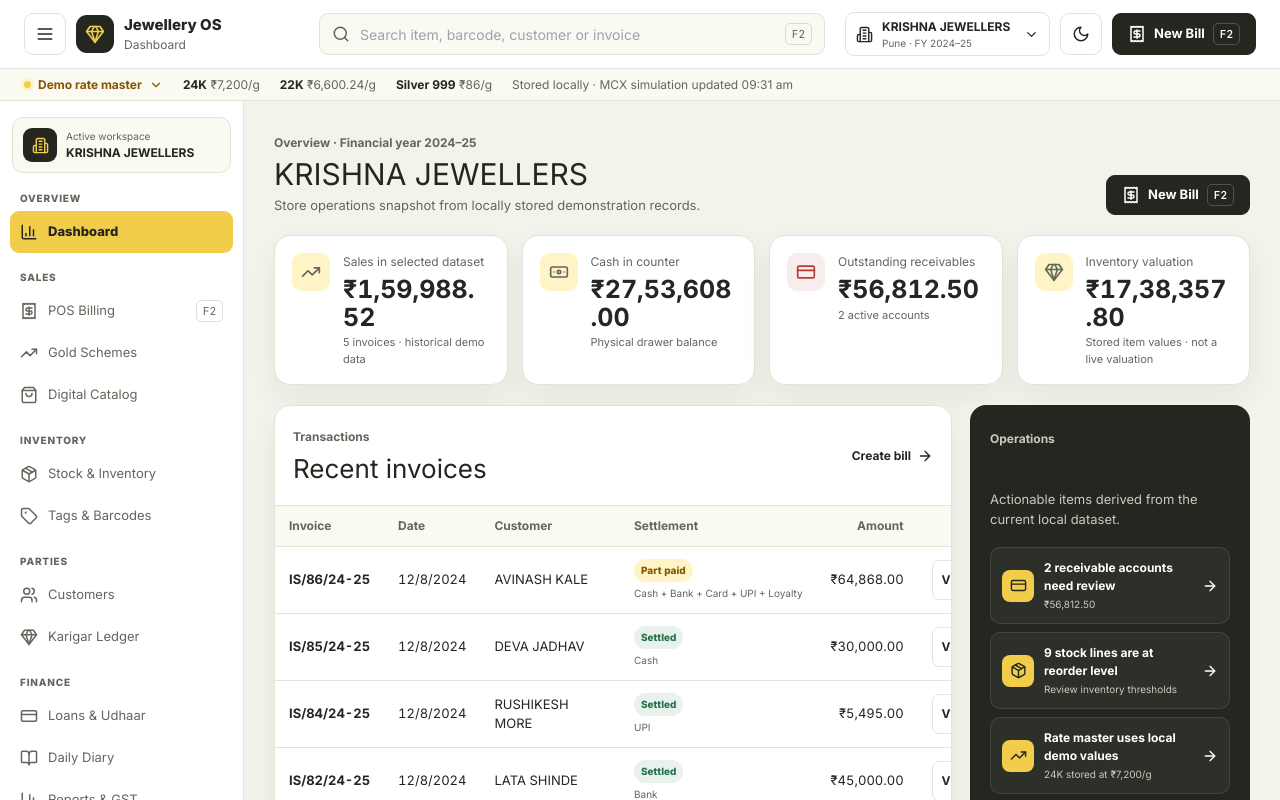
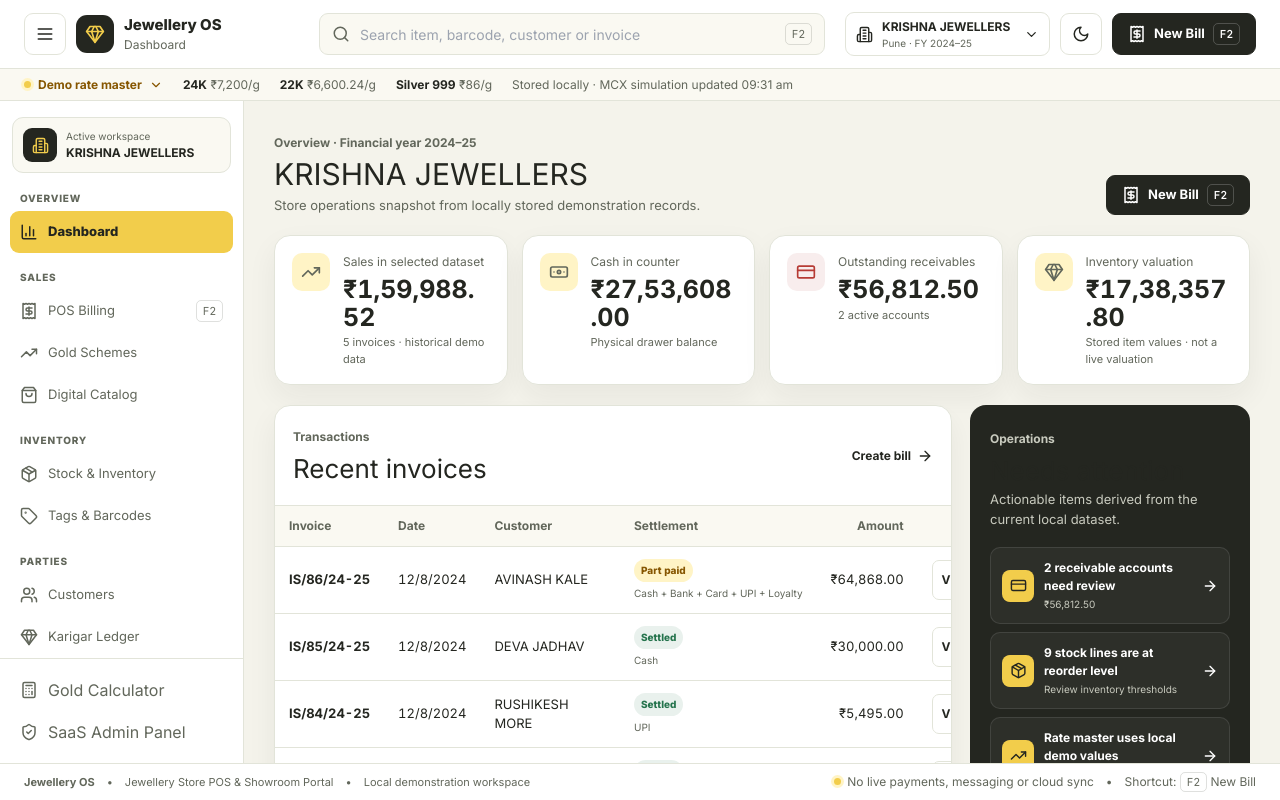
Before and after one commit to Sujalshah46/jewel-os, a React (Vite) app: page / in a window 1280 px wide. Shown: the top 800 px of the page. Built offline with nearby package versions, Linux system fonts and the light colour scheme.

Commit message:
Add dual independent scrollbars for sidebar navigation and main content

```diff
--- a/src/App.jsx
+++ b/src/App.jsx
@@ -98,8 +98,8 @@
   // =========================================================================
   if (currentPortal === 'admin') {
     return (
-      <div className="jos-app jos-light-module jos-admin-portal min-h-screen flex flex-col font-sans">
-        <main className="jos-main flex-1 w-full">
+      <div className="jos-app jos-light-module jos-admin-portal h-screen max-h-screen flex flex-col font-sans overflow-hidden">
+        <main className="jos-main flex-1 min-h-0 overflow-y-auto w-full">
           <AdminPanel onSwitchToRetail={() => switchPortal('retail')} />
         </main>
 
@@ -199,7 +199,7 @@
   };
 
   return (
-    <div className="jos-app min-h-screen flex flex-col font-sans">
+    <div className="jos-app h-screen max-h-screen flex flex-col font-sans overflow-hidden">
       <AppShell
         sidebarCollapsed={sidebarCollapsed}
         setSidebarCollapsed={setSidebarCollapsed}
@@ -209,7 +209,7 @@
         onSwitchToAdmin={() => switchPortal('admin')}
       />
 
-      <div className="flex-1 flex overflow-hidden">
+      <div className="flex-1 min-h-0 flex overflow-hidden">
         {/* Unified Left Sidebar for Desktop Store Operations */}
         <DesktopSidebar
           collapsed={sidebarCollapsed}
@@ -220,7 +220,7 @@
         />
 
         {/* Main Content Area */}
-        <main className="jos-main flex-1 overflow-y-auto w-full">
+        <main className="jos-main flex-1 min-h-0 overflow-y-auto w-full">
           <div className="jos-light-module jos-module-frame">
             {renderActiveModule()}
           </div>
--- a/src/index.css
+++ b/src/index.css
@@ -21,11 +21,17 @@
     --jos-radius-control: 9px;
   }
 
+  html, body, #root {
+    height: 100%;
+    margin: 0;
+    padding: 0;
+  }
+
   body {
     background-color: var(--jos-canvas);
     color: var(--jos-text);
     font-family: 'Inter', -apple-system, BlinkMacSystemFont, 'Segoe UI', Roboto, sans-serif;
-    overflow-x: hidden;
+    overflow: hidden;
   }
 
   /* Accessible focus indicators */
@@ -80,8 +86,26 @@
 }
 
 /* Jewellery OS premium ERP system */
-.jos-app { background: var(--jos-canvas); color: var(--jos-text); }
-.jos-header { position: sticky; top: 0; z-index: 40; background: color-mix(in srgb, var(--jos-surface) 96%, transparent); border-bottom: 1px solid var(--jos-border); backdrop-filter: blur(16px); }
+.jos-app {
+  height: 100vh;
+  height: 100dvh;
+  max-height: 100vh;
+  max-height: 100dvh;
+  display: flex;
+  flex-direction: column;
+  overflow: hidden;
+  background: var(--jos-canvas);
+  color: var(--jos-text);
+}
+.jos-header {
+  flex-shrink: 0;
+  position: sticky;
+  top: 0;
+  z-index: 40;
+  background: color-mix(in srgb, var(--jos-surface) 96%, transparent);
+  border-bottom: 1px solid var(--jos-border);
+  backdrop-filter: blur(16px);
+}
 .jos-header-main { min-height: 68px; padding: 10px 24px; display: flex; align-items: center; gap: 20px; }
 .jos-header-leading, .jos-header-actions { display: flex; align-items: center; gap: 10px; }
 .jos-header-leading { min-width: 275px; }
@@ -121,13 +145,59 @@
 .jos-rate-drawer button { padding: 10px; display: flex; flex-direction: column; gap: 4px; border: 1px solid var(--jos-border); border-radius: 9px; background: var(--jos-surface-soft); color: var(--jos-text); text-align: left; cursor: pointer; }
 .jos-rate-drawer span { color: var(--jos-text-muted); font-size: 11px; }
 .jos-rate-drawer strong { font-size: 13px; font-variant-numeric: tabular-nums; }
-.jos-sidebar { width: 244px; flex: 0 0 auto; flex-direction: column; border-right: 1px solid var(--jos-border); background: var(--jos-surface); transition: width 200ms ease; }
+.jos-sidebar {
+  width: 244px;
+  flex: 0 0 auto;
+  display: flex;
+  flex-direction: column;
+  height: 100%;
+  max-height: 100%;
+  overflow: hidden;
+  border-right: 1px solid var(--jos-border);
+  background: var(--jos-surface);
+  transition: width 200ms ease;
+}
 .jos-sidebar.is-collapsed { width: 72px; }
-.jos-sidebar-context { margin: 16px 12px 8px; padding: 10px; display: flex; align-items: center; gap: 9px; border: 1px solid var(--jos-border); border-radius: 11px; background: var(--jos-surface-soft); }
+.jos-sidebar-context {
+  flex-shrink: 0;
+  margin: 16px 12px 8px;
+  padding: 10px;
+  display: flex;
+  align-items: center;
+  gap: 9px;
+  border: 1px solid var(--jos-border);
+  border-radius: 11px;
+  background: var(--jos-surface-soft);
+}
 .jos-sidebar-context > span:last-child { min-width: 0; display: flex; flex-direction: column; }
 .jos-sidebar-context small { color: var(--jos-text-muted); font-size: 10px; }
 .jos-sidebar-context strong { overflow: hidden; font-size: 12px; text-overflow: ellipsis; white-space: nowrap; }
-.jos-navigation { flex: 1; padding: 10px; overflow-y: auto; }
+
+/* 1. DEDICATED INDEPENDENT SIDEBAR SCROLLBAR */
+.jos-navigation {
+  flex: 1 1 0%;
+  min-height: 0;
+  padding: 10px;
+  overflow-y: auto;
+  overflow-x: hidden;
+  overscroll-behavior: contain;
+  scrollbar-width: thin;
+  scrollbar-color: var(--jos-border) transparent;
+}
+.jos-navigation::-webkit-scrollbar {
+  width: 5px;
+}
+.jos-navigation::-webkit-scrollbar-track {
+  background: transparent;
+}
+.jos-navigation::-webkit-scrollbar-thumb {
+  background: var(--jos-border);
+  border-radius: 9999px;
+}
+.jos-navigation::-webkit-scrollbar-thumb:hover {
+  background: var(--jos-accent);
+}
+
 .jos-nav-group { margin-bottom: 17px; }
 .jos-nav-group > p { margin: 0 0 5px 10px; color: var(--jos-text-muted); font-size: 10px; font-weight: 750; text-transform: uppercase; letter-spacing: .08em; }
 .jos-navigation button { width: 100%; min-height: 42px; padding: 0 10px; display: flex; align-items: center; gap: 10px; border: 0; border-radius: 9px; background: transparent; color: var(--jos-text-muted); font-size: 13px; text-align: left; cursor: pointer; }
@@ -136,7 +206,11 @@
 .jos-navigation button.is-disabled { opacity: .45; }
 .jos-navigation button span { flex: 1; }
 .jos-sidebar.is-collapsed .jos-navigation button { justify-content: center; padding: 0; }
-.jos-sidebar-footer { padding: 10px; border-top: 1px solid var(--jos-border); }
+.jos-sidebar-footer {
+  flex-shrink: 0;
+  padding: 10px;
+  border-top: 1px solid var(--jos-border);
+}
 .jos-sidebar-footer button, .jos-sidebar-utility { width: 100%; min-height: 42px; padding: 0 10px; display: flex; align-items: center; gap: 10px; border: 0; border-radius: 9px; background: transparent; color: var(--jos-text-muted); cursor: pointer; }
 .jos-sidebar-footer button:hover, .jos-sidebar-utility:hover { background: var(--jos-surface-soft); color: var(--jos-text); }
 .jos-sidebar.is-collapsed .jos-sidebar-footer button { justify-content: center; }
@@ -145,8 +219,49 @@
 .jos-mobile-drawer { position: relative; width: min(310px, 88vw); height: 100%; display: flex; flex-direction: column; background: var(--jos-surface); box-shadow: var(--jos-shadow); }
 .jos-mobile-heading { min-height: 68px; padding: 12px; display: flex; align-items: center; gap: 10px; border-bottom: 1px solid var(--jos-border); }
 .jos-mobile-heading > span:nth-child(2) { flex: 1; }
-.jos-main { max-width: 1600px; margin: 0 auto; padding: 28px 30px 50px; color: var(--jos-text); }
-.jos-footer { padding: 10px 24px; display: flex; flex-wrap: wrap; align-items: center; justify-content: space-between; gap: 8px; border-top: 1px solid var(--jos-border); background: var(--jos-surface); color: var(--jos-text-muted); font-size: 11px; }
+
+/* 2. DEDICATED INDEPENDENT MAIN PAGE SCROLLBAR */
+.jos-main {
+  flex: 1 1 0%;
+  min-height: 0;
+  height: 100%;
+  max-height: 100%;
+  width: 100%;
+  padding: 28px 30px 50px;
+  color: var(--jos-text);
+  overflow-y: auto;
+  overflow-x: hidden;
+  overscroll-behavior: contain;
+  scrollbar-width: thin;
+  scrollbar-color: var(--jos-border) var(--jos-canvas);
+}
+.jos-main::-webkit-scrollbar {
+  width: 8px;
+}
+.jos-main::-webkit-scrollbar-track {
+  background: var(--jos-canvas);
+}
+.jos-main::-webkit-scrollbar-thumb {
+  background: var(--jos-border);
+  border-radius: 9999px;
+}
+.jos-main::-webkit-scrollbar-thumb:hover {
+  background: var(--jos-accent);
+}
+
+.jos-footer {
+  flex-shrink: 0;
+  padding: 10px 24px;
+  display: flex;
+  flex-wrap: wrap;
+  align-items: center;
+  justify-content: space-between;
+  gap: 8px;
+  border-top: 1px solid var(--jos-border);
+  background: var(--jos-surface);
+  color: var(--jos-text-muted);
+  font-size: 11px;
+}
 
 .jos-dashboard { display: flex; flex-direction: column; gap: 20px; }
 .jos-page-heading { display: flex; align-items: flex-end; justify-content: space-between; gap: 20px; }
@@ -209,7 +324,7 @@
 .jos-light-module table tbody tr { border-color: var(--jos-border) !important; }
 .jos-light-module .overflow-x-auto { max-width: 100%; }
 .pos-summary { position: sticky; top: 118px; align-self: start; }
-.jos-module-frame { min-width: 0; }
+.jos-module-frame { min-width: 0; max-width: 1600px; margin: 0 auto; }
 .jos-module-frame > * { min-width: 0; }
 .jos-light-module [class*="bg-slate-9"], .jos-light-module [class*="bg-[#0"], .jos-light-module [class*="bg-[#1"] { background-color: var(--jos-surface) !important; background-image: none !important; }
 .jos-light-module [class*="bg-slate-8"] { background-color: var(--jos-surface-soft) !important; }
```
